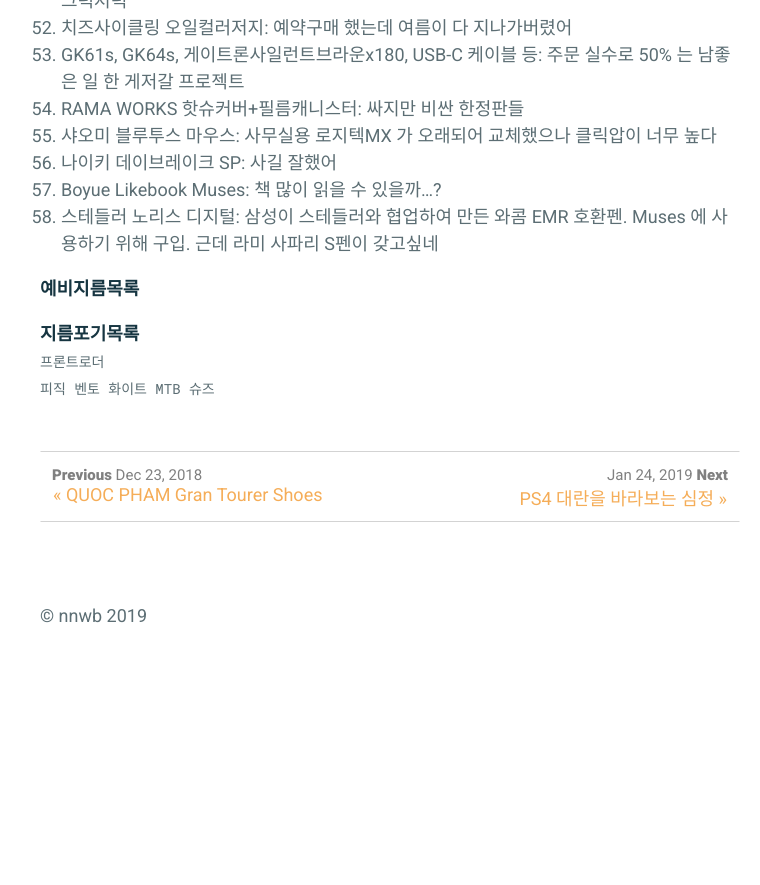
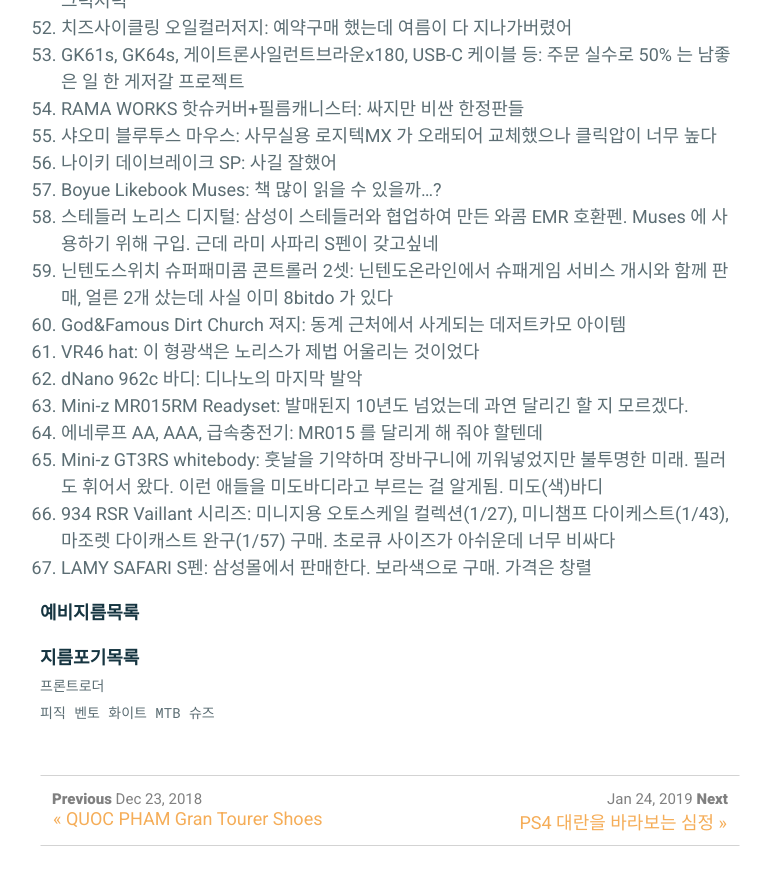
Before and after one commit to nnwb/nnwb.github.io, a Jekyll site: the page built from _posts/2019-01-01-2019buy.md, in a window 1280 px wide and 900 px high, scrolled down 2188 px. Shown: the top 885 px of the window, without its empty margins (250-1010 px from the left). Built offline with Jekyll 4.4.1, drawn with Linux system fonts in a browser that asks for light colours; comment, search, counter and statistics services are not loaded; before the commit the page ends 2917 px from its top, so only the background shows below that.

Commit message:
Update 2019-01-01-2019buy.md

```diff
--- a/_posts/2019-01-01-2019buy.md
+++ b/_posts/2019-01-01-2019buy.md
@@ -70,7 +70,15 @@ comments: true
 56. 나이키 데이브레이크 SP: 사길 잘했어
 57. Boyue Likebook Muses: 책 많이 읽을 수 있을까…?
 58. 스테들러 노리스 디지털: 삼성이 스테들러와 협업하여 만든 와콤 EMR 호환펜. Muses 에 사용하기 위해 구입. 근데 라미 사파리 S펜이 갖고싶네
-
+59. 닌텐도스위치 슈퍼패미콤 콘트롤러 2셋: 닌텐도온라인에서 슈패게임 서비스 개시와 함께 판매, 얼른 2개 샀는데 사실 이미 8bitdo 가 있다
+60. God&Famous Dirt Church 져지: 동계 근처에서 사게되는 데저트카모 아이템
+61. VR46 hat: 이 형광색은 노리스가 제법 어울리는 것이었다
+62. dNano 962c 바디: 디나노의 마지막 발악
+63. Mini-z MR015RM Readyset: 발매된지 10년도 넘었는데 과연 달리긴 할 지 모르겠다.
+64. 에네루프 AA, AAA, 급속충전기: MR015 를 달리게 해 줘야 할텐데
+65. Mini-z GT3RS whitebody: 훗날을 기약하며 장바구니에 끼워넣었지만 불투명한 미래. 필러도 휘어서 왔다. 이런 애들을 미도바디라고 부르는 걸 알게됨. 미도(색)바디
+66. 934 RSR Vaillant 시리즈:  미니지용 오토스케일 컬렉션(1/27), 미니챔프 다이케스트(1/43), 마조렛 다이캐스트 완구(1/57) 구매. 초로큐 사이즈가 아쉬운데 너무 비싸다
+67. LAMY SAFARI S펜: 삼성몰에서 판매한다. 보라색으로 구매. 가격은 창렬
 
 **예비지름목록**
 
```
